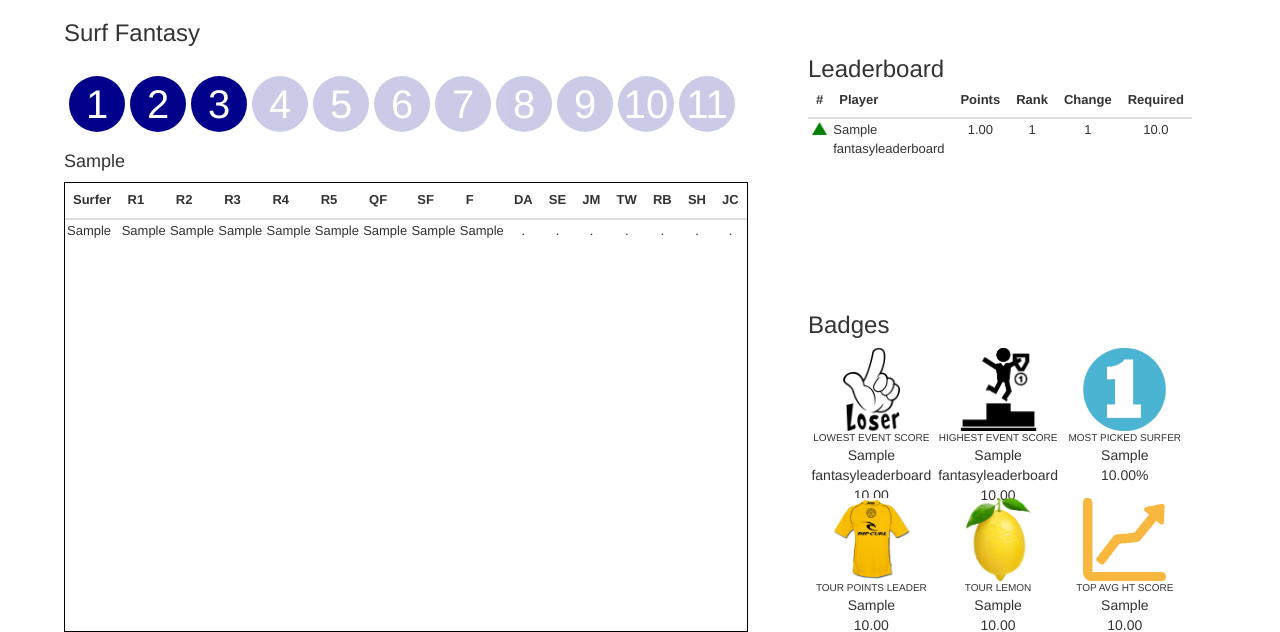
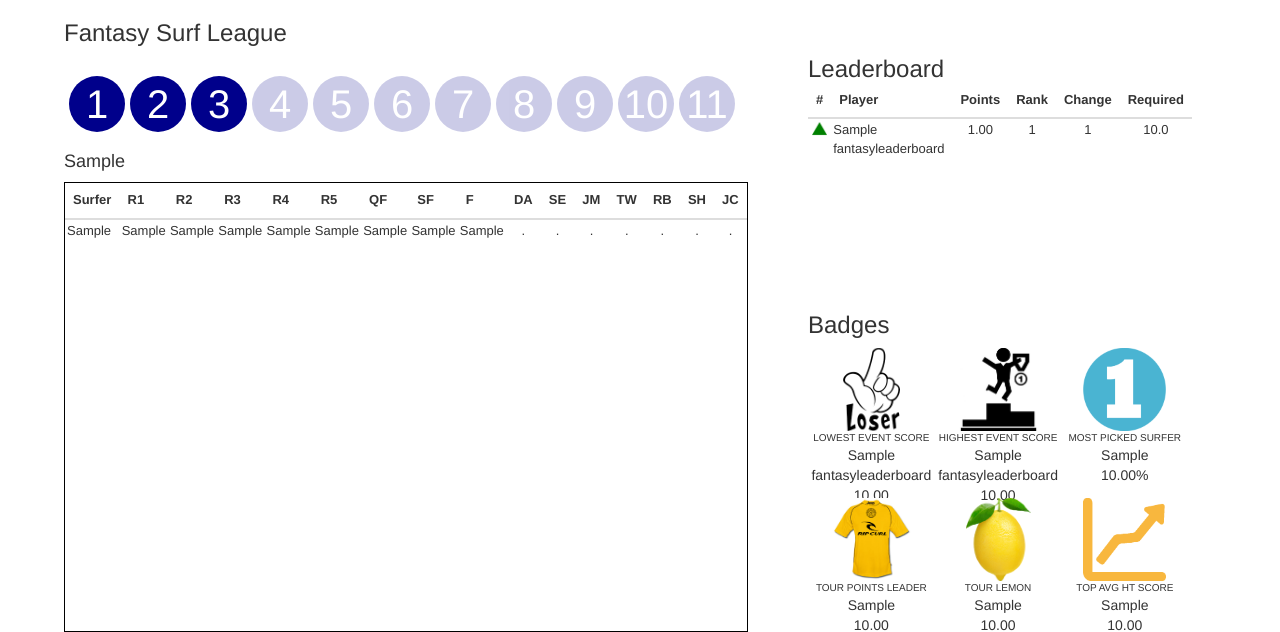
Before and after one commit to rayblick/fantasy-surf-league, a Django app: template fantasy/dashboard/templates/dashboard/index.html in a window 1280 px wide. Shown: the top 632 px of the page. Run offline with Django 3.2, Linux system fonts and the light colour scheme; tables that the repository leaves empty hold one stand-in row (values such as "Sample post"); the template is opened without the code that fills it: values that come from a table or form of the project are taken from there, most other values are stand-ins (such as "Sample title", 1, 10 or a date in 2020); some libraries are stand-ins or nearby versions.

Commit message:
title change

```diff
--- a/fantasy/dashboard/templates/dashboard/index.html
+++ b/fantasy/dashboard/templates/dashboard/index.html
@@ -9,7 +9,7 @@
 <body>
 <div class="main">
   <div class="title">
-    <h3> Surf Fantasy </h3>
+    <h3> Fantasy Surf League </h3>
   </div>
   <div class="content">
     <div class="left">
```
